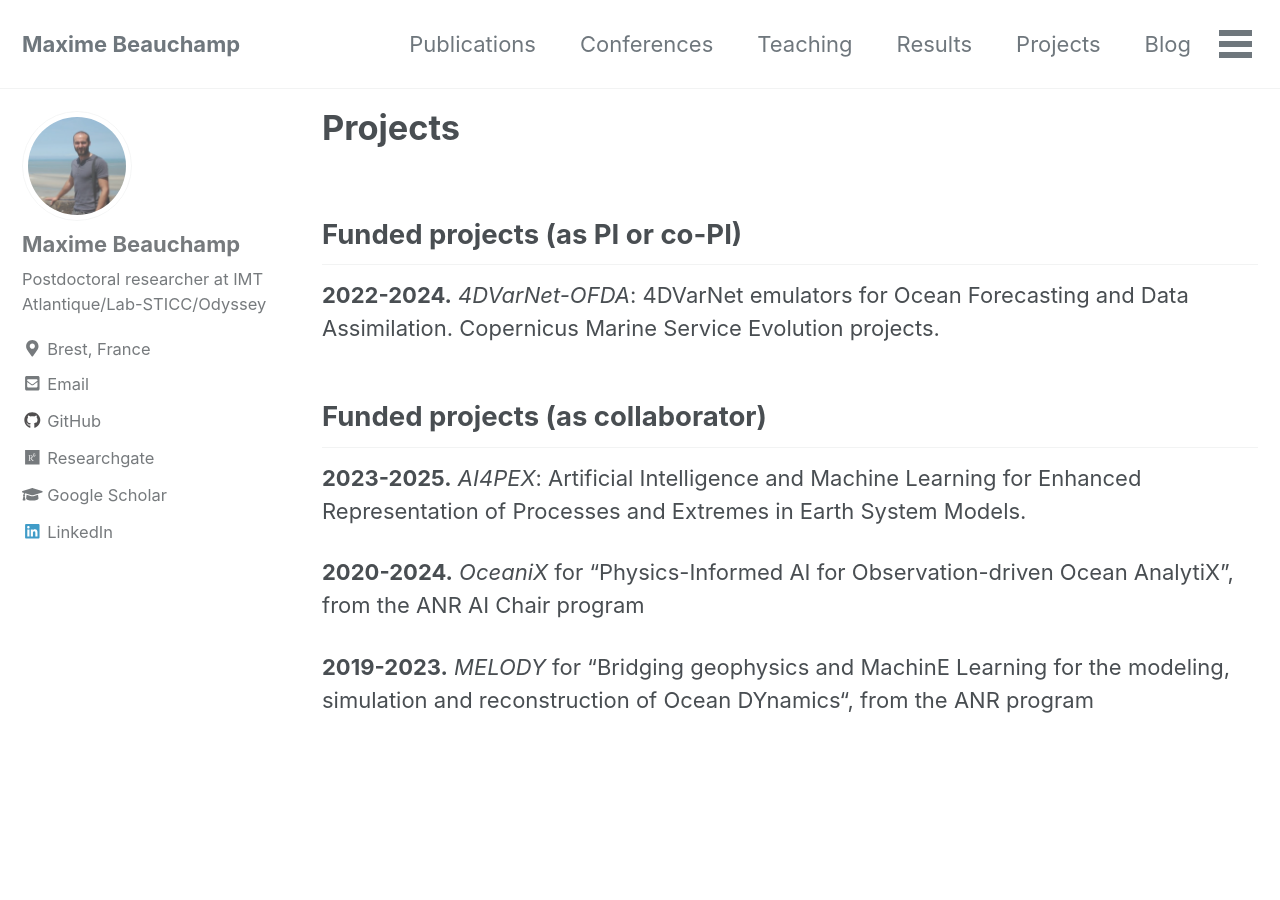
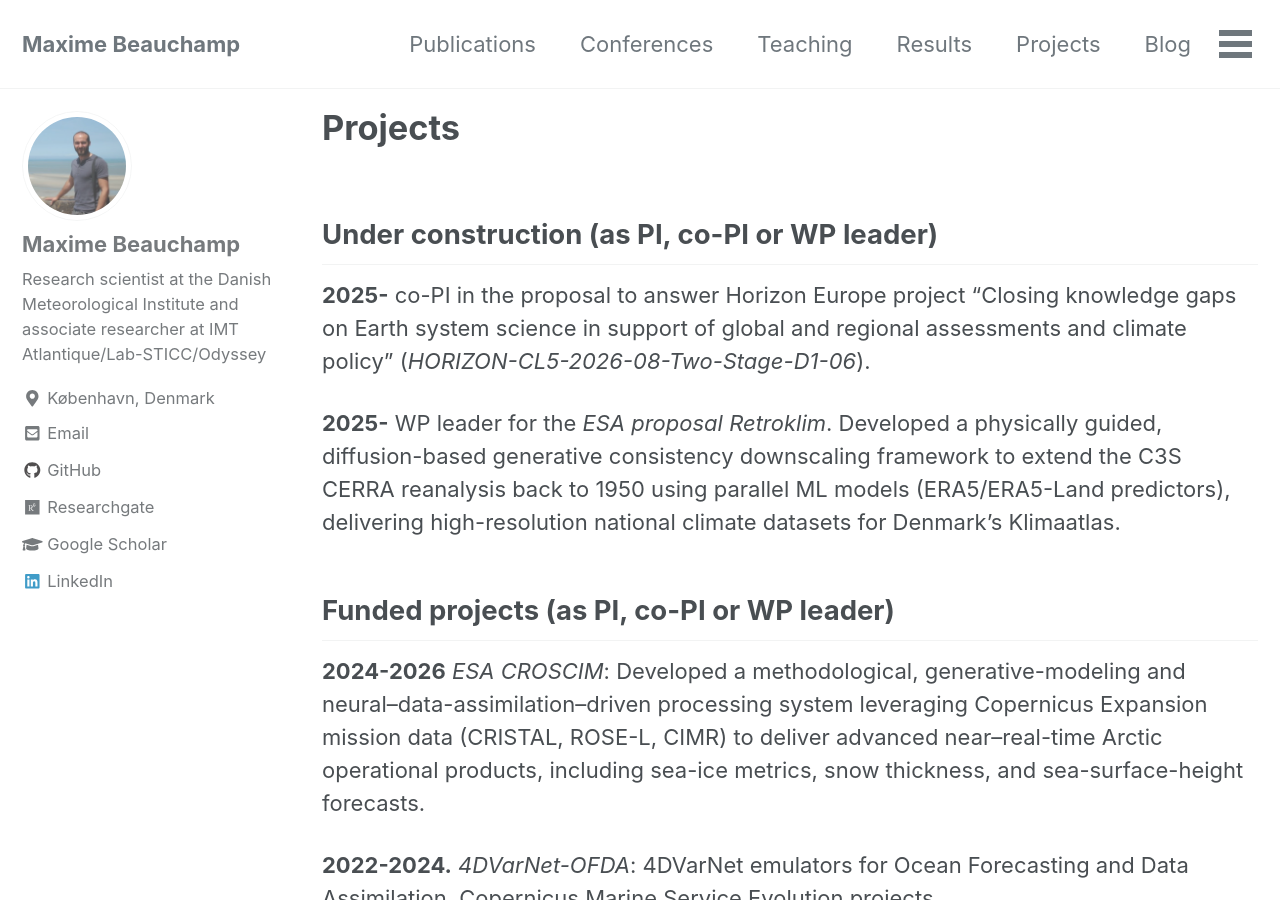
Before and after one commit to maxbeauchamp/maxbeauchamp.github.io, a Jekyll site: the page built from _pages/projects.md, in a window 1280 px wide and 900 px high. Built offline with Jekyll 4.4.1, drawn with Linux system fonts in a browser that asks for light colours; cached includes are drawn as plain includes; nearby versions of some CDN libraries.

Commit message:
update 2025

```diff
--- a/_config.yml
+++ b/_config.yml
@@ -108,8 +108,8 @@ analytics:
 author:
   name             : "Maxime Beauchamp"
   avatar           : "/assets/images/portrait.jpg"
-  bio              : "Postdoctoral researcher at IMT Atlantique/Lab-STICC/Odyssey"
-  location         : "Brest, France"
+  bio              : "Research scientist at the Danish Meteorological Institute and associate researcher at IMT Atlantique/Lab-STICC/Odyssey"
+  location         : "København, Denmark"
   # email            : "raspstephan@gmail.com"
   links:
     - label: "Email"
--- a/_pages/projects.md
+++ b/_pages/projects.md
@@ -4,7 +4,15 @@ permalink: /projects/
 classes: wide
 ---
 
-## Funded projects (as PI or co-PI)
+## Under construction (as PI, co-PI or WP leader)
+
+**2025-** co-PI in the proposal to answer Horizon Europe project "Closing knowledge gaps on Earth system science in support of global and regional assessments and climate policy" (*HORIZON-CL5-2026-08-Two-Stage-D1-06*).
+
+**2025-** WP leader for the *ESA proposal Retroklim*. Developed a physically guided, diffusion-based generative consistency downscaling framework to extend the C3S CERRA reanalysis back to 1950 using parallel ML models (ERA5/ERA5-Land predictors), delivering high-resolution national climate datasets for Denmark’s Klimaatlas.
+
+## Funded projects (as PI, co-PI or WP leader)
+
+**2024-2026** *ESA CROSCIM*: Developed a methodological, generative-modeling and neural–data-assimilation–driven processing system leveraging Copernicus Expansion mission data (CRISTAL, ROSE-L, CIMR) to deliver advanced near–real-time Arctic operational products, including sea-ice metrics, snow thickness, and sea-surface-height forecasts.
 
 **2022-2024.** *4DVarNet-OFDA*: 4DVarNet emulators for Ocean Forecasting and Data Assimilation. Copernicus Marine Service Evolution projects.
 
```
